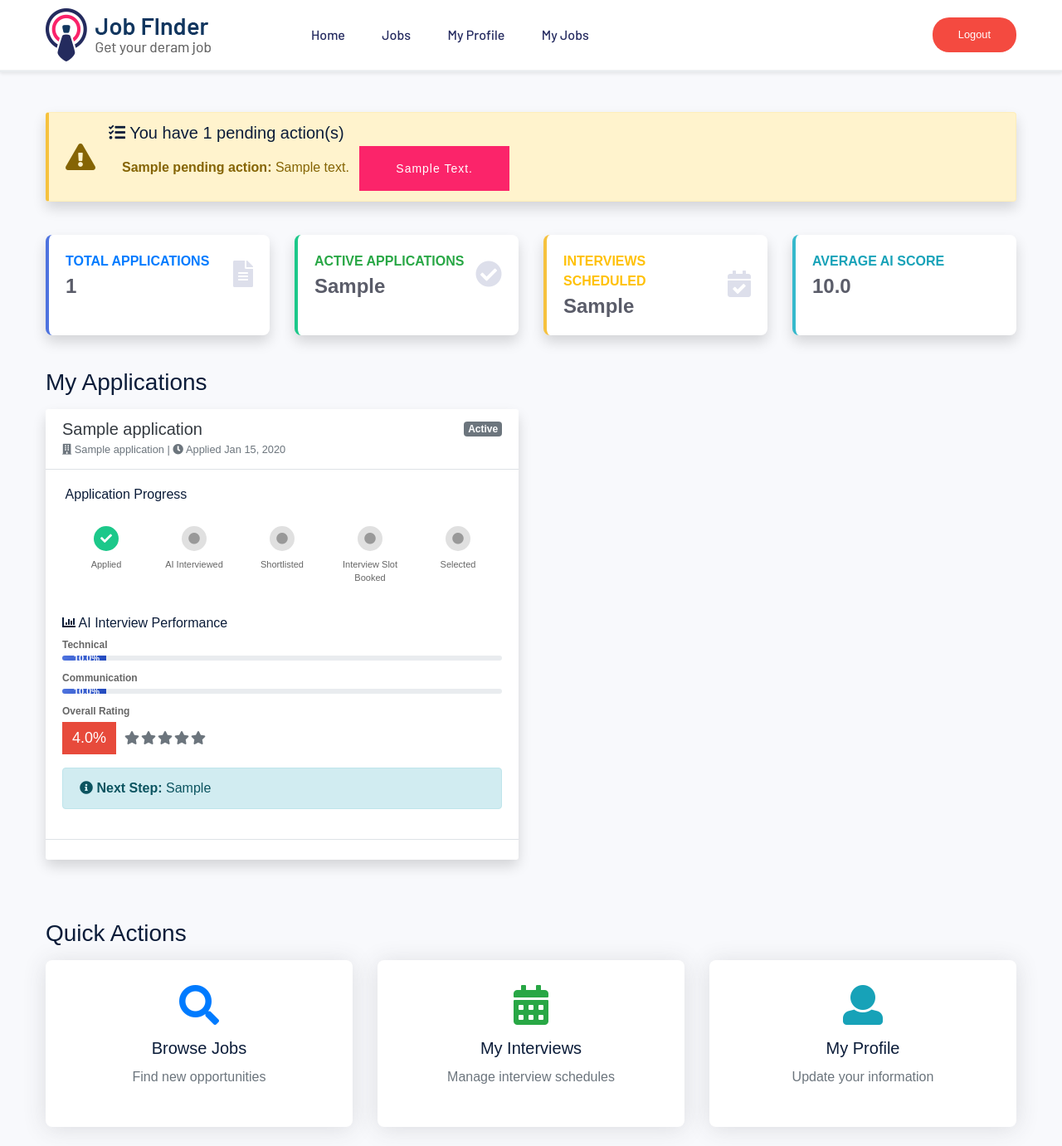
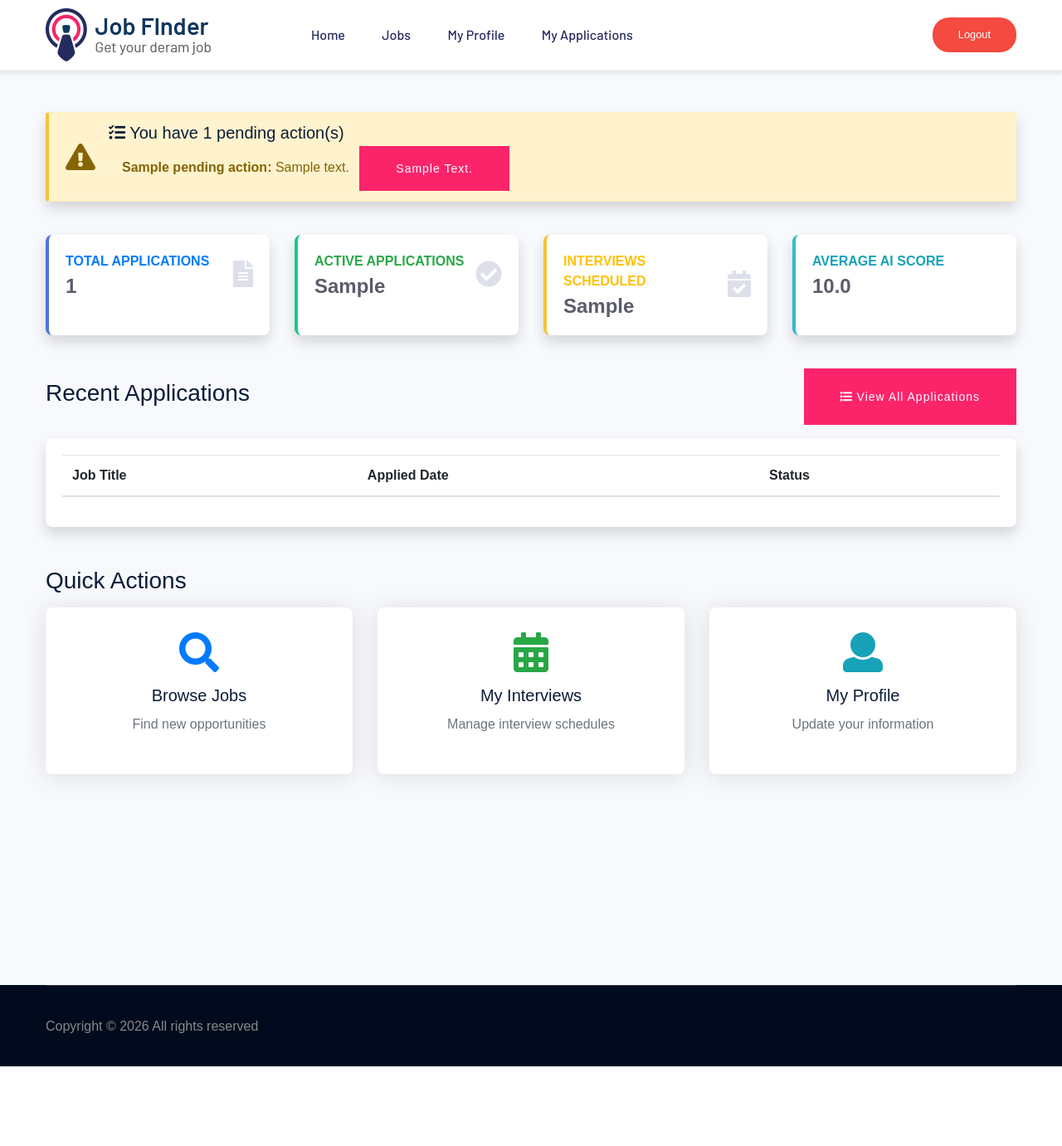
Before and after one commit to rinudeepak/ai-job-portal, a CodeIgniter 4 app: the page made by app/Views/candidate/dashboard.php in a window 1280 px wide. Shown: the top 1381 px of the page at 83% size. After the commit the page ends 1285 px from the top, so only its background shows below. Run offline with PHP 8.4 and a stand-in for CodeIgniter, Linux system fonts and the light colour scheme; the template is opened without the code that fills it: most values are stand-ins (such as "Sample title", 1, 10 or a date in 2020); lists and menus that the app fills with data are empty; some libraries are stand-ins or nearby versions; some web fonts are replaced.

Commit message:
changed some files

```diff
--- a/app/Config/Routes.php
+++ b/app/Config/Routes.php
@@ -25,6 +25,7 @@ $routes->post('recruiter/register', 'Auth::saveAdmin');
 $routes->group('candidate', ['namespace' => 'App\Controllers', 'filter' => 'auth'], function($routes) {
     $routes->get('dashboard', 'CandidateDashboardController::index');
     $routes->get('/', 'CandidateDashboardController::index'); // Default route
+    $routes->get('applications', 'CandidateDashboardController::applications');
 });
 
 // Dashboard Routes (Admin)
--- a/app/Views/Layouts/candidate_header.php
+++ b/app/Views/Layouts/candidate_header.php
@@ -48,7 +48,7 @@
                                             <li><a href="<?= base_url('jobs') ?>">Jobs</a></li>
                                             <li><a href="<?= base_url('candidate/profile') ?>">My Profile</a>
                                             </li>
-                                            <li><a href="<?= base_url('candidate/applied_jobs') ?>">My Jobs</a>
+                                            <li><a href="<?= base_url('candidate/applications') ?>">My Applications</a>
                                             </li>
                                             <li class="nav-item">
    <?php /*
--- a/app/Views/candidate/dashboard.php
+++ b/app/Views/candidate/dashboard.php
@@ -126,8 +126,11 @@
         <!-- Applications Overview -->
         <div class="row">
             <div class="col-12">
-                <div class="section-tittle mb-3">
-                    <h3>My Applications</h3>
+                <div class="section-tittle mb-3 d-flex justify-content-between align-items-center">
+                    <h3>Recent Applications</h3>
+                    <a href="<?= base_url('candidate/applications') ?>" class="btn btn-primary">
+                        <i class="fas fa-list"></i> View All Applications
+                    </a>
                 </div>
             </div>
         </div>
@@ -147,130 +150,48 @@
                     </div>
                 </div>
             <?php else: ?>
-                <?php foreach ($applications as $application): ?>
-                <div class="col-lg-6 col-md-12 mb-4">
-                    <div class="card application-card shadow h-100">
-                        <div class="card-header bg-white border-bottom">
-                            <div class="d-flex justify-content-between align-items-center">
-                                <h5 class="mb-0">
-                                    <a href="<?= base_url('jobs/view/' . $application['job_id']) ?>" class="text-dark">
-                                        <?= esc($application['job_title']) ?>
+                <div class="col-12">
+                    <div class="card shadow">
+                        <div class="card-body">
+                            <div class="table-responsive">
+                                <table class="table table-hover">
+                                    <thead>
+                                        <tr>
+                                            <th>Job Title</th>
+                                            <th>Applied Date</th>
+                                            <th>Status</th>
+                                        </tr>
+                                    </thead>
+                                    <tbody>
+                                        <?php
+                                        $recentApps = array_slice($applications, 0, 5);
+                                        foreach ($recentApps as $application):
+                                        ?>
+                                        <tr>
+                                            <td>
+                                                <strong><?= esc($application['job_title']) ?></strong>
+                                            </td>
+                                            <td><?= date('M d, Y', strtotime($application['applied_at'])) ?></td>
+                                            <td>
+                                                <span class="badge badge-<?= getStatusBadgeColor($application['status']) ?>">
+                                                    <?= ucwords(str_replace('_', ' ', $application['status'])) ?>
+                                                </span>
+                                            </td>
+                                        </tr>
+                                        <?php endforeach; ?>
+                                    </tbody>
+                                </table>
+                            </div>
+                            <?php if (count($applications) > 5): ?>
+                                <div class="text-center mt-3">
+                                    <a href="<?= base_url('candidate/applications') ?>" class="btn btn-outline-primary">
+                                        View All <?= count($applications) ?> Applications
                                     </a>
-                                </h5>
-                                <span class="badge badge-<?= getStatusBadgeColor($application['status']) ?>">
-                                    <?= ucwords(str_replace('_', ' ', $application['status'])) ?>
-                                </span>
-                            </div>
-                            <small class="text-muted">
-                                <i class="fas fa-building"></i> <?= esc($application['company_name'] ?? 'Company') ?> |
-                                <i class="fas fa-clock"></i> Applied <?= timeAgo($application['applied_at']) ?>
-                            </small>
-                        </div>
-
-                        <div class="card-body">
-                            <!-- Current Stage Progress -->
-                            <div class="stage-progress mb-3">
-                                <h6 class="mb-2"><i class="fas fa-route"></i> Application Progress</h6>
-                                <div class="progress-steps">
-                                    <?php
-                                    $stages = [
-                                        'applied' => 'Applied',
-                                        'ai_interview_completed' => 'AI Interviewed',
-                                        'shortlisted' => 'Shortlisted',
-                                        'interview_slot_booked' => 'Interview Slot Booked',
-                                        'selected' => 'Selected'
-                                    ];
-
-                                    $currentStageIndex = array_search($application['status'], array_keys($stages));
-                                    ?>
-
-                                    <div class="step-container">
-                                        <?php foreach ($stages as $stageKey => $stageName):
-                                            $stageIndex = array_search($stageKey, array_keys($stages));
-                                            $isCompleted = $stageIndex <= $currentStageIndex;
-                                            $isCurrent = $stageKey === $application['status'];
-                                        ?>
-                                            <div class="step <?= $isCompleted ? 'completed' : '' ?> <?= $isCurrent ? 'current' : '' ?>">
-                                                <div class="step-icon">
-                                                    <?php if ($isCompleted): ?>
-                                                        <i class="fas fa-check"></i>
-                                                    <?php else: ?>
-                                                        <i class="fas fa-circle"></i>
-                                                    <?php endif; ?>
-                                                </div>
-                                                <div class="step-label"><?= $stageName ?></div>
-                                            </div>
-                                        <?php endforeach; ?>
-                                    </div>
                                 </div>
-                            </div>
-
-                            <!-- AI Interview Scores -->
-                            <?php if (!empty($application['ai_interview_completed'])): ?>
-                            <div class="ai-scores mb-3">
-                                <h6 class="mb-2"><i class="fas fa-chart-bar"></i> AI Interview Performance</h6>
-                                <div class="score-grid">
-                                    <div class="score-item">
-                                        <label>Technical</label>
-                                        <div class="score-bar">
-                                            <div class="score-fill" style="width: <?= $application['technical_score'] ?? 0 ?>%">
-                                                <?= number_format($application['technical_score'] ?? 0, 1) ?>%
-                                            </div>
-                                        </div>
-                                    </div>
-                                    <div class="score-item">
-                                        <label>Communication</label>
-                                        <div class="score-bar">
-                                            <div class="score-fill" style="width: <?= $application['communication_score'] ?? 0 ?>%">
-                                                <?= number_format($application['communication_score'] ?? 0, 1) ?>%
-                                            </div>
-                                        </div>
-                                    </div>
-                                    <div class="score-item">
-                                        <label>Overall Rating</label>
-                                        <div class="overall-score">
-                                            <span class="score-badge badge-<?= getScoreBadgeColor($application['overall_rating'] ?? 0) ?>">
-                                                <?= number_format($application['overall_rating'] ?? 0, 1) ?>%
-                                            </span>
-                                            <div class="stars">
-                                                <?php
-                                                $stars = round(($application['overall_rating'] ?? 0) / 20);
-                                                for ($i = 1; $i <= 5; $i++):
-                                                ?>
-                                                    <i class="fas fa-star <?= $i <= $stars ? 'text-warning' : 'text-muted' ?>"></i>
-                                                <?php endfor; ?>
-                                            </div>
-                                        </div>
-                                    </div>
-                                </div>
-                            </div>
                             <?php endif; ?>
-
-                            <!-- Next Actions -->
-                            <?php if (!empty($application['next_action'])): ?>
-                            <div class="next-action alert alert-info">
-                                <strong><i class="fas fa-info-circle"></i> Next Step:</strong>
-                                <?= $application['next_action'] ?>
-                            </div>
-                            <?php endif; ?>
-                        </div>
-
-                        <div class="card-footer bg-white border-top">
-                            <div class="d-flex justify-content-end">
-                                <?php if ($application['status'] === 'applied'): ?>
-                                    <a href="<?= base_url('interview/start/' . $application['id']) ?>" class="btn btn-sm btn-success">
-                                        <i class="fas fa-video"></i> Start AI Interview
-                                    </a>
-                                <?php elseif ($application['status'] === 'interview_slot_booked'): ?>
-                                    <a href="<?= base_url('candidate/my-bookings') ?>" class="btn btn-sm btn-warning">
-                                        <i class="fas fa-calendar"></i> View Interview
-                                    </a>
-                                <?php endif; ?>
-                            </div>
                         </div>
                     </div>
                 </div>
-                <?php endforeach; ?>
             <?php endif; ?>
         </div>
 
```
Also changed, not shown: app/Controllers/CandidateDashboardController.php (+18 -0 lines), app/Views/candidate/applications.php (added, +116 -0 lines).
